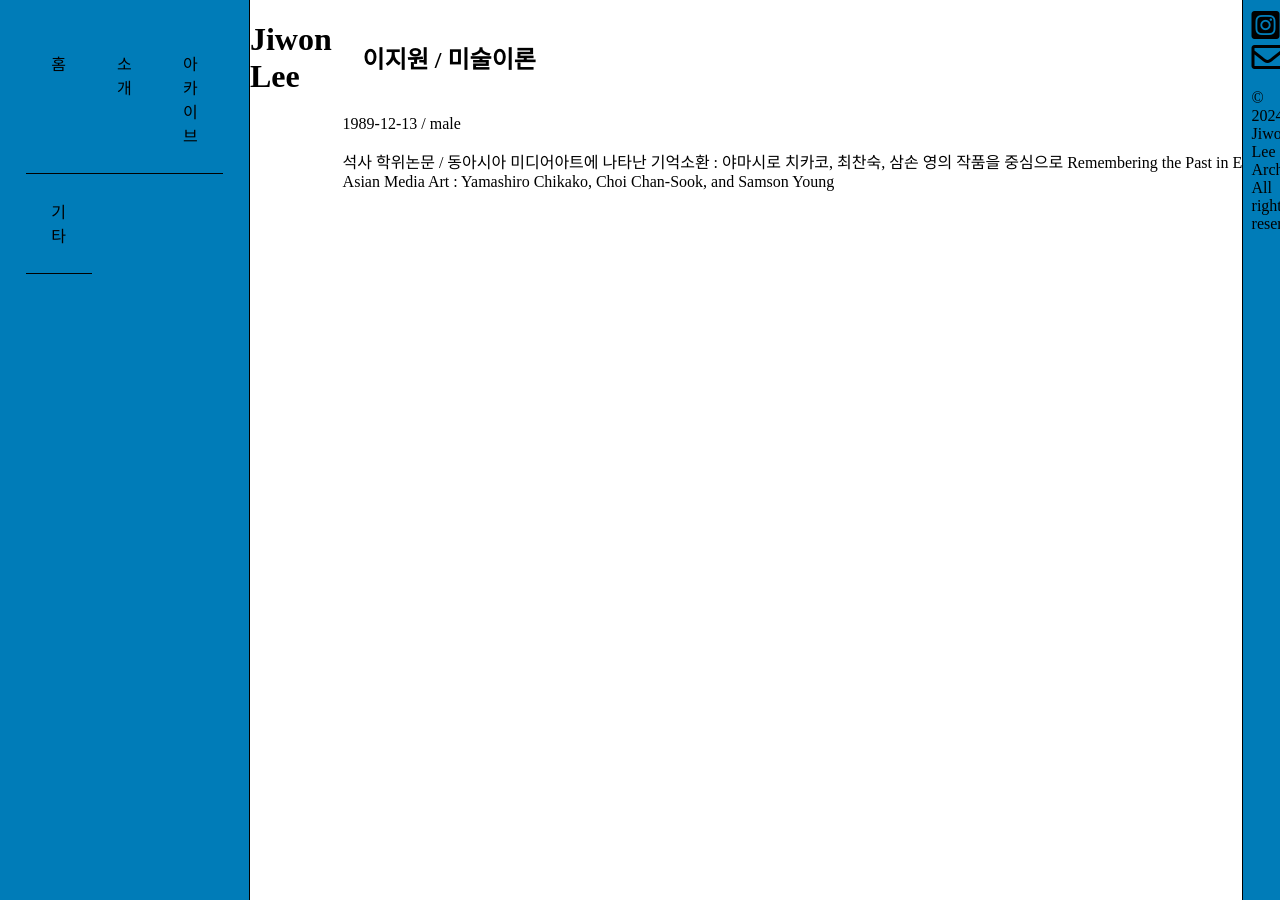
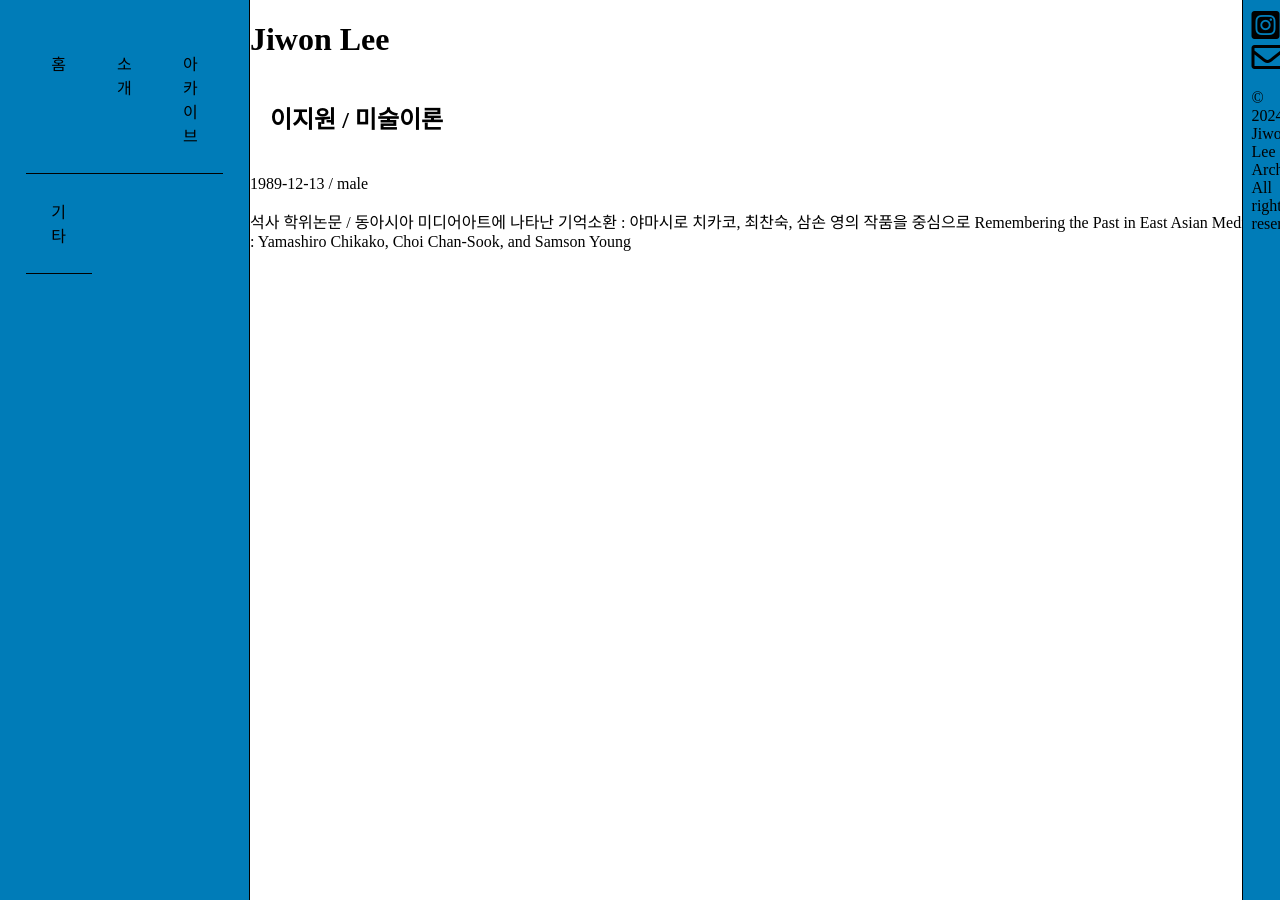
Before and after one commit to LfayeJ/archives, a Jekyll site: the page built from about.md, in a window 1280 px wide. Built offline with Jekyll 4.4.1, drawn with Linux system fonts in a browser that asks for light colours; some web fonts are replaced.

Commit message:
Update default.html

```diff
--- a/_layouts/default.html
+++ b/_layouts/default.html
@@ -15,8 +15,8 @@
                 <div class="grid-item"><a href="{{ site.baseurl }}/etc">기타</a></div>
             </div>
         </aside>
-     {% include header.html %}
         <main class="main-content">
+        {% include header.html %}
             {{ content }}
             {{ side-content }}
         </main>
```
